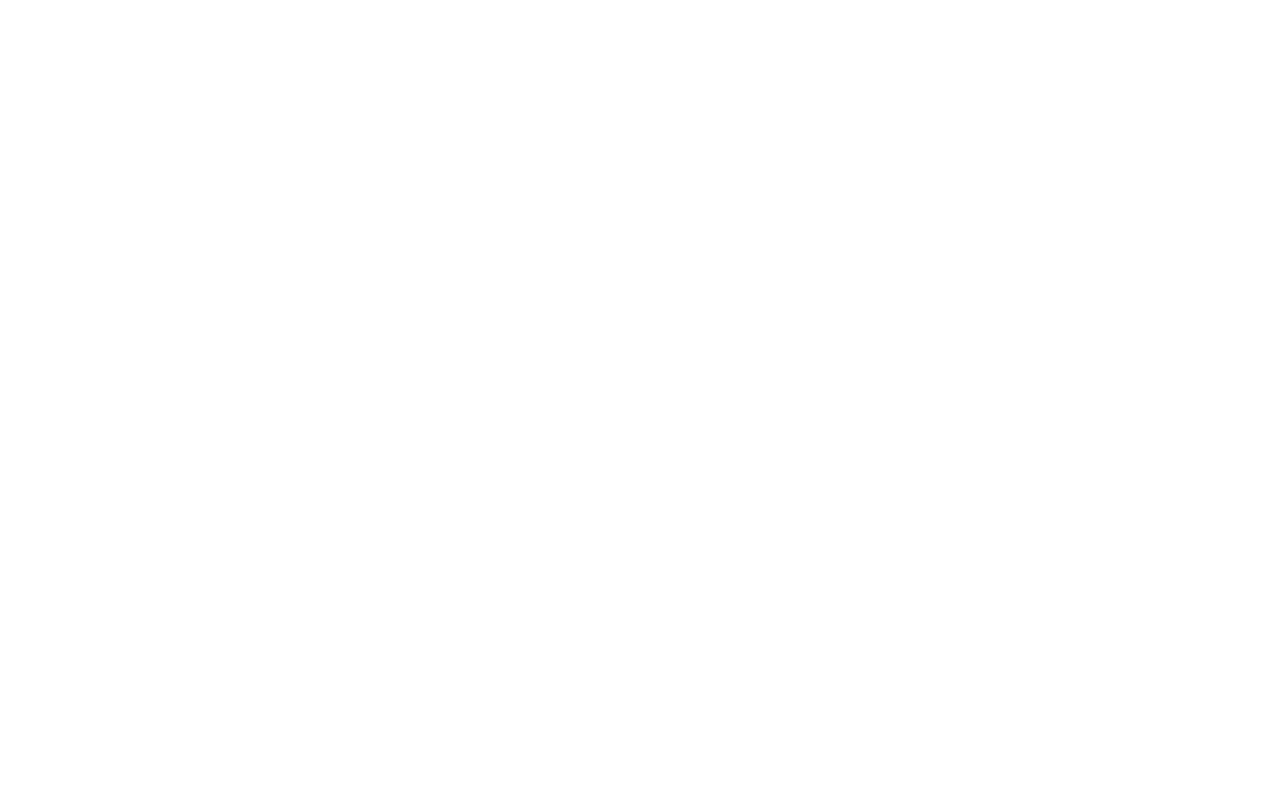
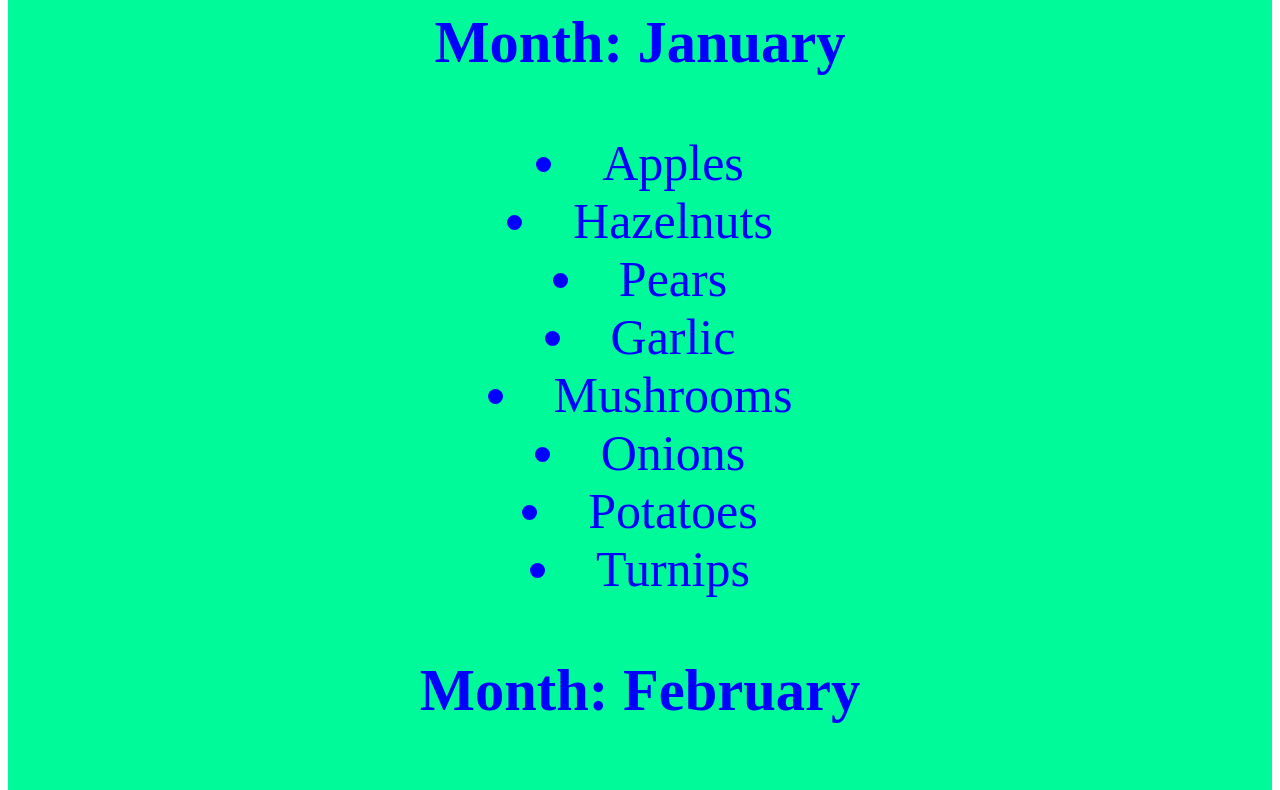
Before and after one commit to harrisejm/React-ex, a React app: page / in a window 1280 px wide. Shown: the part 4180-4970 px from the top of the page. Before the commit the page ends 4155 px from the top, so only its background shows below. Built offline with nearby package versions, Linux system fonts and the light colour scheme.

Commit message:
add nested loop

```diff
--- /dev/null
+++ b/src/components/Food.jsx
@@ -0,0 +1,32 @@
+import React from 'react';
+import PropTypes from 'prop-types';
+
+
+function Food(props){
+
+  return(
+    <div>
+      <h3>Month: {props.month}</h3>
+
+
+      {props.selection.map((availableProduce, index) =>
+        <li key={index}>
+          {availableProduce}
+        </li>
+
+        )}
+
+
+    </div>
+
+  );
+}
+
+Food.propTypes={
+
+  month: PropTypes.string.isRequired,
+  section: PropTypes.string.isRequired,
+};
+
+
+export default Food;
--- a/src/components/Ticket.jsx
+++ b/src/components/Ticket.jsx
@@ -1,6 +1,6 @@
 import React from 'react';
 import PropTypes from 'prop-types';
-import vader from '../img/One.jpg'
+import vader from '../img/One.jpg';
 
 function Ticket(props){
   // var myStyledComponentStyles = {
@@ -37,7 +37,7 @@
         }
       `}</style>
 
-    <h3 className="box">{props.location} - {props.names}</h3>
+      <h3 className="box">{props.location} - {props.names}</h3>
       <p><em>{props.issue}</em></p>
       <img src={vader}/>
       <hr/>
--- a/src/components/TicketList.jsx
+++ b/src/components/TicketList.jsx
@@ -1,5 +1,6 @@
 import React from 'react';
 import Ticket from './Ticket';
+import Food from './Food';
 
 var masterTicketList = [
   {
@@ -19,7 +20,274 @@
   }
 ];
 
-
+var availableProduce = [
+  {
+    month: 'January',
+    selection: [
+      'Apples',
+      'Hazelnuts',
+      'Pears',
+      'Garlic',
+      'Mushrooms',
+      'Onions',
+      'Potatoes',
+      'Turnips'
+    ]
+  },
+  {
+    month: 'February',
+    selection: [
+      'Apples',
+      'Hazelnuts',
+      'Pears',
+      'Garlic',
+      'Mushrooms',
+      'Onions',
+      'Potatoes'
+    ]
+  },
+  {
+    month: 'March',
+    selection: [
+      'Apples',
+      'Hazelnuts',
+      'Pears',
+      'Rhubarb',
+      'Garlic',
+      'Mushrooms',
+      'Onions',
+      'Potatoes'
+    ]
+  },
+  {
+    month: 'April',
+    selection: [
+      'Apples',
+      'Hazelnuts',
+      'Pears',
+      'Rhubarb',
+      'Asparagus',
+      'Garlic',
+      'Lettuce',
+      'Mushrooms',
+      'Onions',
+      'Potatoes'
+    ]
+  },
+  {
+    month: 'May',
+    selection: [
+      'Apples',
+      'Hazelnuts',
+      'Pears',
+      'Rhubarb',
+      'Asparagus',
+      'Cauliflower',
+      'Garlic',
+      'Lettuce',
+      'Potatoes',
+      'Radishes'
+    ]
+  },
+  {
+    month: 'June',
+    selection: [
+      'Apples',
+      'Hazelnuts',
+      'Pears',
+      'Rhubarb',
+      'Blackberries',
+      'Cherries',
+      'Raspberries',
+      'Strawberries',
+      'Asparagus',
+      'Broccoli',
+      'Cauliflower',
+      'Kohlrabi',
+      'Lettuce',
+      'Mushrooms',
+      'Potatoes',
+      'Radishes',
+      'Squash'
+    ]
+  },
+  {
+    month: 'July',
+    selection: [
+      'Apples',
+      'Hazelnuts',
+      'Pears',
+      'Rhubarb',
+      'Apricots',
+      'Blackberries',
+      'Blueberries',
+      'Cherries',
+      'Melons',
+      'Nectarines',
+      'Peaches',
+      'Raspberries',
+      'Strawberries',
+      'Tomatoes',
+      'Beets',
+      'Broccoli',
+      'Brussel Sprouts',
+      'Cabbage',
+      'Carrots',
+      'Cauliflower',
+      'Cucumber',
+      'Eggplant',
+      'Garlic',
+      'Green Beans',
+      'Kohlrabi',
+      'Lettuce',
+      'Mushrooms',
+      'Potatoes',
+      'Radishes',
+      'Squash',
+      'Turnips'
+    ]
+  },
+  {
+    month: 'August',
+    selection: [
+      'Apples',
+      'Apricots',
+      'Blackberries',
+      'Blueberries',
+      'Cherries',
+      'Melons',
+      'Nectarines',
+      'Peaches',
+      'Pears',
+      'Plums',
+      'Raspberries',
+      'Rhubarb',
+      'Strawberries',
+      'Tomatoes',
+      'Beets',
+      'Broccoli',
+      'Brussel Sprouts',
+      'Cabbage',
+      'Carrots',
+      'Cauliflower',
+      'Corn',
+      'Cucumber',
+      'Eggplant',
+      'Garlic',
+      'Green Beans',
+      'Kohlrabi',
+      'Lettuce',
+      'Mushrooms',
+      'Onions',
+      'Peas',
+      'Peppers',
+      'Potatoes',
+      'Radishes',
+      'Squash',
+      'Turnips'
+    ]
+  },
+  {
+    month: 'September',
+    selection: [
+      'Apples',
+      'Blueberries',
+      'Grapes',
+      'Melons',
+      'Peaches',
+      'Pears',
+      'Plums',
+      'Raspberries',
+      'Tomatoes',
+      'Broccoli',
+      'Brussel Sprouts',
+      'Cabbage',
+      'Carrots',
+      'Cauliflower',
+      'Corn',
+      'Cucumber',
+      'Eggplant',
+      'Garlic',
+      'Green Beans',
+      'Kohlrabi',
+      'Lettuce',
+      'Mushrooms',
+      'Onions',
+      'Peas',
+      'Peppers',
+      'Potatoes',
+      'Radishes',
+      'Squash',
+      'Turnips'
+    ]
+  },
+  {
+    month: 'October',
+    selection: [
+      'Apples',
+      'Grapes',
+      'Hazelnuts',
+      'Melons',
+      'Peaches',
+      'Pears',
+      'Tomatoes',
+      'Broccoli',
+      'Brussel Sprouts',
+      'Cabbage',
+      'Carrots',
+      'Cauliflower',
+      'Corn',
+      'Cucumber',
+      'Eggplant',
+      'Garlic',
+      'Green Beans',
+      'Kohlrabi',
+      'Lettuce',
+      'Mushrooms',
+      'Onions',
+      'Peas',
+      'Peppers',
+      'Potatoes',
+      'Pumpkins',
+      'Radishes',
+      'Squash',
+      'Turnips'
+    ]
+  },
+  {
+    month: 'November',
+    selection: [
+      'Apples',
+      'Hazelnuts',
+      'Pears',
+      'Broccoli',
+      'Carrots',
+      'Cauliflower',
+      'Garlic',
+      'Mushrooms',
+      'Onions',
+      'Potatoes',
+      'Squash',
+      'Turnips'
+    ]
+  },
+  {
+    month: 'December',
+    selection: [
+      'Apples',
+      'Hazelnuts',
+      'Pears',
+      'Broccoli',
+      'Carrots',
+      'Cauliflower',
+      'Garlic',
+      'Mushrooms',
+      'Onions',
+      'Potatoes',
+      'Turnips'
+    ]
+  }
+];
 
 function TicketList(){
 // var myTicketList = {
@@ -35,6 +303,11 @@
           issue={ticket.issue}
           key={index}/>
       )}
+      {availableProduce.map((food, index) =>
+        <Food month = {food.month}
+          selection = { food.selection }
+          key={index}/>
+      )}
     </div>
   );
 }
```
